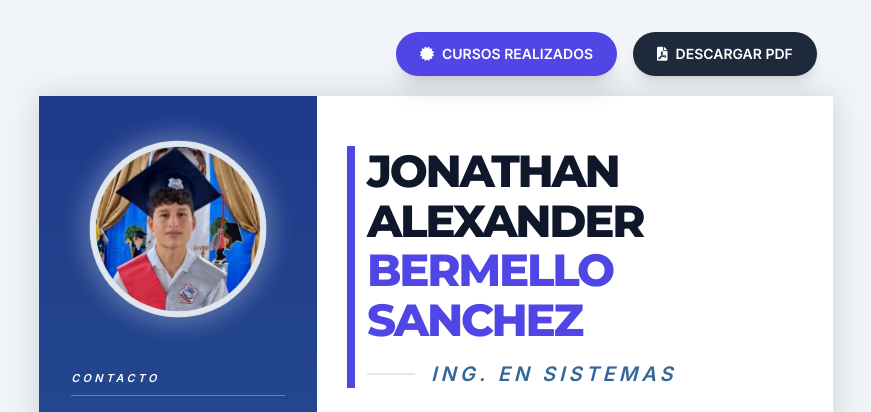
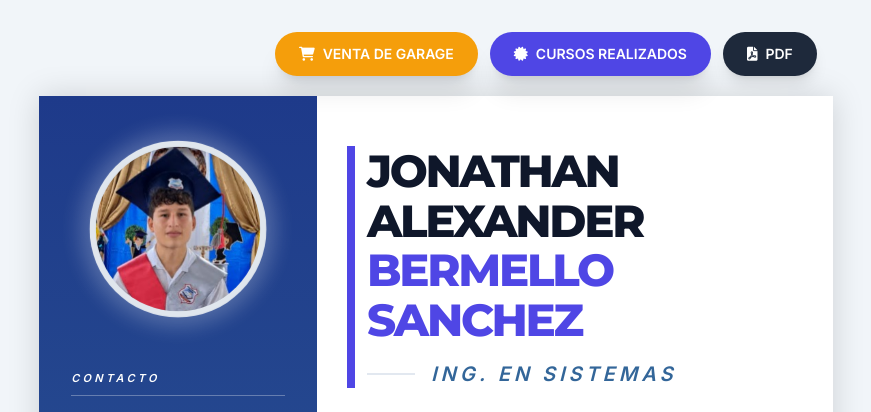
Before and after one commit to JABS34/hojadevida, a Django app: template tasks/templates/profile_cv.html in a window 1280 px wide. Shown: the top 412 px of the page, without its empty margins (204-1075 px from the left). Run offline with Django 5.2, Linux system fonts and the light colour scheme; the template is opened without the code that fills it: values that come from a table or form of the project are taken from there, others are empty; data comes from the database, SQL or seed files in the repository; parts of the project's set-up code (start-up, migrations or seed data) failed here and were passed over; some libraries are stand-ins or nearby versions.

Commit message:
Update profile_cv.html

```diff
--- a/tasks/templates/profile_cv.html
+++ b/tasks/templates/profile_cv.html
@@ -8,65 +8,40 @@
     <link href="https://cdnjs.cloudflare.com/ajax/libs/font-awesome/6.0.0/css/all.min.css" rel="stylesheet">
     <style>
         @import url('https://fonts.googleapis.com/css2?family=Montserrat:wght@700;800&family=Inter:wght@300;400;600&display=swap');
-
         :root { --a4-width: 210mm; --a4-height: 297mm; }
         body { font-family: 'Inter', sans-serif; background-color: #f1f5f9; margin: 0; padding: 0; }
-
-        .cv-page {
-            width: var(--a4-width);
-            height: var(--a4-height);
-            margin: 20px auto;
-            background: white;
-            box-shadow: 0 0 30px rgba(0,0,0,0.15);
-            display: flex;
-            overflow: hidden;
-        }
-
-        .profile-photo {
-            width: 170px;
-            height: 170px;
-            border: 6px solid rgba(255,255,255,0.4);
-            animation: pulse-photo 4s infinite ease-in-out;
-        }
-        @keyframes pulse-photo {
-            0%, 100% { transform: scale(1); box-shadow: 0 0 0 0px rgba(255,255,255,0.4); }
-            50% { transform: scale(1.05); box-shadow: 0 0 25px 10px rgba(255,255,255,0.2); }
-        }
-
+        .cv-page { width: var(--a4-width); height: var(--a4-height); margin: 20px auto; background: white; box-shadow: 0 0 30px rgba(0,0,0,0.15); display: flex; overflow: hidden; }
+        .profile-photo { width: 170px; height: 170px; border: 6px solid rgba(255,255,255,0.4); animation: pulse-photo 4s infinite ease-in-out; }
+        @keyframes pulse-photo { 0%, 100% { transform: scale(1); box-shadow: 0 0 0 0px rgba(255,255,255,0.4); } 50% { transform: scale(1.05); box-shadow: 0 0 25px 10px rgba(255,255,255,0.2); } }
         .btn-animated { animation: bounce-subtle 3s infinite; transition: all 0.3s; }
         .btn-animated:hover { transform: translateY(-3px) scale(1.05); }
-
-        @keyframes bounce-subtle {
-            0%, 20%, 50%, 80%, 100% { transform: translateY(0); }
-            40% { transform: translateY(-5px); }
-        }
-
+        @keyframes bounce-subtle { 0%, 20%, 50%, 80%, 100% { transform: translateY(0); } 40% { transform: translateY(-5px); } }
         .aside-bg { background: linear-gradient(180deg, #1e3a8a 0%, #336699 100%); width: 35%; color: white; }
         .main-content { width: 65%; padding: 50px; }
         .name-title { font-family: 'Montserrat', sans-serif; line-height: 1.1; }
-
-        @media print {
-            @page { size: A4; margin: 0; }
-            body { background: none; padding: 0; }
-            .no-print { display: none !important; }
-            .cv-page { box-shadow: none; margin: 0; width: 100%; height: 100vh; }
-            .aside-bg { -webkit-print-color-adjust: exact; print-color-adjust: exact; }
-        }
-
-        /* Estilo Lightbox para Certificado */
-        #lightbox { transition: opacity 0.3s ease; }
+        @media print { .no-print { display: none !important; } .cv-page { box-shadow: none; margin: 0; width: 100%; height: 100vh; } }
     </style>
 </head>
 <body>
 
-    <div class="max-w-[210mm] mx-auto mt-8 mb-4 flex justify-end gap-4 px-4 no-print">
+    <div class="max-w-[210mm] mx-auto mt-8 mb-4 flex flex-wrap justify-end gap-3 px-4 no-print">
+        <a href="{% url 'garage_store' %}"
+           class="bg-amber-500 text-white px-6 py-3 rounded-full font-bold text-sm shadow-xl flex items-center gap-2 hover:bg-amber-600 transition">
+            <i class="fas fa-shopping-cart"></i> VENTA DE GARAGE
+        </a>
         <button onclick="document.getElementById('modalCert').classList.remove('hidden')"
                 class="btn-animated bg-indigo-600 text-white px-6 py-3 rounded-full font-bold text-sm shadow-xl flex items-center gap-2">
             <i class="fas fa-certificate"></i> CURSOS REALIZADOS
         </button>
+        {% if reconocimientos %}
+        <button onclick="document.getElementById('modalRec').classList.remove('hidden')"
+                class="bg-emerald-600 text-white px-6 py-3 rounded-full font-bold text-sm shadow-xl flex items-center gap-2 hover:bg-emerald-700 transition">
+            <i class="fas fa-trophy"></i> RECONOCIMIENTOS
+        </button>
+        {% endif %}
         <button onclick="window.print()"
                 class="bg-slate-800 text-white px-6 py-3 rounded-full font-bold text-sm shadow-lg flex items-center gap-2 hover:bg-slate-700 transition">
-            <i class="fas fa-file-pdf"></i> DESCARGAR PDF
+            <i class="fas fa-file-pdf"></i> PDF
         </button>
     </div>
 
@@ -152,7 +127,6 @@
                             <h3 class="font-extrabold text-slate-800 text-[16px]">{{ exp.puesto }}</h3>
                             <div class="flex justify-between items-center mb-2">
                                 <p class="text-indigo-600 text-[12px] font-black uppercase">{{ exp.empresa }}</p>
-                                <span class="text-[11px] font-bold text-slate-400">{{ exp.fecha_inicio|date:"Y" }}</span>
                             </div>
                             <p class="text-slate-500 text-[12px] leading-snug">{{ exp.descripcion }}</p>
                         </div>
@@ -173,19 +147,32 @@
                 <h2 class="text-xl font-bold uppercase tracking-widest"><i class="fas fa-award mr-2"></i> Mis Certificados</h2>
                 <button onclick="document.getElementById('modalCert').classList.add('hidden')" class="text-white hover:text-red-300 text-3xl font-light">&times;</button>
             </div>
-
             <div class="p-8 overflow-y-auto grid grid-cols-2 md:grid-cols-3 gap-6">
                 {% for cert in certificados %}
-                <div onclick="openPreview('{{ cert.imagen.url }}', '{{ cert.titulo }}')"
-                     class="group bg-slate-50 rounded-2xl p-3 border hover:border-indigo-400 transition cursor-zoom-in shadow-sm">
-                    <div class="relative overflow-hidden rounded-xl">
-                        <img src="{{ cert.imagen.url }}" class="w-full h-32 object-cover group-hover:scale-110 transition duration-500">
-                        <div class="absolute inset-0 bg-indigo-600/0 group-hover:bg-indigo-600/20 transition flex items-center justify-center">
-                            <i class="fas fa-search-plus text-white opacity-0 group-hover:opacity-100 text-2xl"></i>
-                        </div>
+                <div onclick="openPreview('{{ cert.imagen.url }}', '{{ cert.titulo }}')" class="group bg-slate-50 rounded-2xl p-3 border hover:border-indigo-400 transition cursor-zoom-in shadow-sm">
+                    <img src="{{ cert.imagen.url }}" class="w-full h-32 object-cover rounded-xl mb-3">
+                    <h3 class="font-bold text-[12px] text-slate-800 leading-tight">{{ cert.titulo }}</h3>
+                </div>
+                {% endfor %}
+            </div>
+        </div>
+    </div>
+
+    <div id="modalRec" class="fixed inset-0 bg-slate-900/95 hidden z-50 flex items-center justify-center p-4 no-print">
+        <div class="bg-white w-full max-w-2xl max-h-[80vh] rounded-3xl overflow-hidden shadow-2xl flex flex-col">
+            <div class="p-6 border-b flex justify-between items-center bg-emerald-600 text-white">
+                <h2 class="text-xl font-bold uppercase tracking-widest"><i class="fas fa-trophy mr-2"></i> Logros y Premios</h2>
+                <button onclick="document.getElementById('modalRec').classList.add('hidden')" class="text-white hover:text-red-300 text-3xl font-light">&times;</button>
+            </div>
+            <div class="p-6 overflow-y-auto space-y-4">
+                {% for rec in reconocimientos %}
+                <div class="bg-slate-50 p-5 rounded-2xl border-l-4 border-emerald-500 shadow-sm">
+                    <div class="flex justify-between items-start">
+                        <h3 class="font-bold text-lg text-slate-800">{{ rec.titulo }}</h3>
+                        <span class="text-[10px] font-bold bg-emerald-100 text-emerald-700 px-2 py-1 rounded-full">{{ rec.fecha|date:"M Y" }}</span>
                     </div>
-                    <h3 class="font-bold text-[12px] text-slate-800 mt-3 leading-tight">{{ cert.titulo }}</h3>
-                    <p class="text-[10px] text-indigo-500 font-bold uppercase mt-1">{{ cert.institucion }}</p>
+                    <p class="text-sm text-slate-600 mt-2 italic">"{{ rec.descripcion }}"</p>
+                    <p class="text-xs font-bold text-indigo-600 mt-3 uppercase">{{ rec.institucion_otorga }}</p>
                 </div>
                 {% endfor %}
             </div>
@@ -193,8 +180,7 @@
     </div>
 
     <div id="lightbox" class="fixed inset-0 bg-black/90 hidden z-[60] flex flex-col items-center justify-center p-4 no-print" onclick="this.classList.add('hidden')">
-        <button class="absolute top-6 right-8 text-white text-5xl font-thin">&times;</button>
-        <img id="lightboxImg" src="" class="max-w-full max-h-[80vh] rounded-lg shadow-2xl border-4 border-white/10">
+        <img id="lightboxImg" src="" class="max-w-full max-h-[80vh] rounded-lg border-4 border-white/10">
         <h2 id="lightboxTitle" class="text-white mt-6 text-xl font-bold tracking-wider uppercase"></h2>
     </div>
 
```
